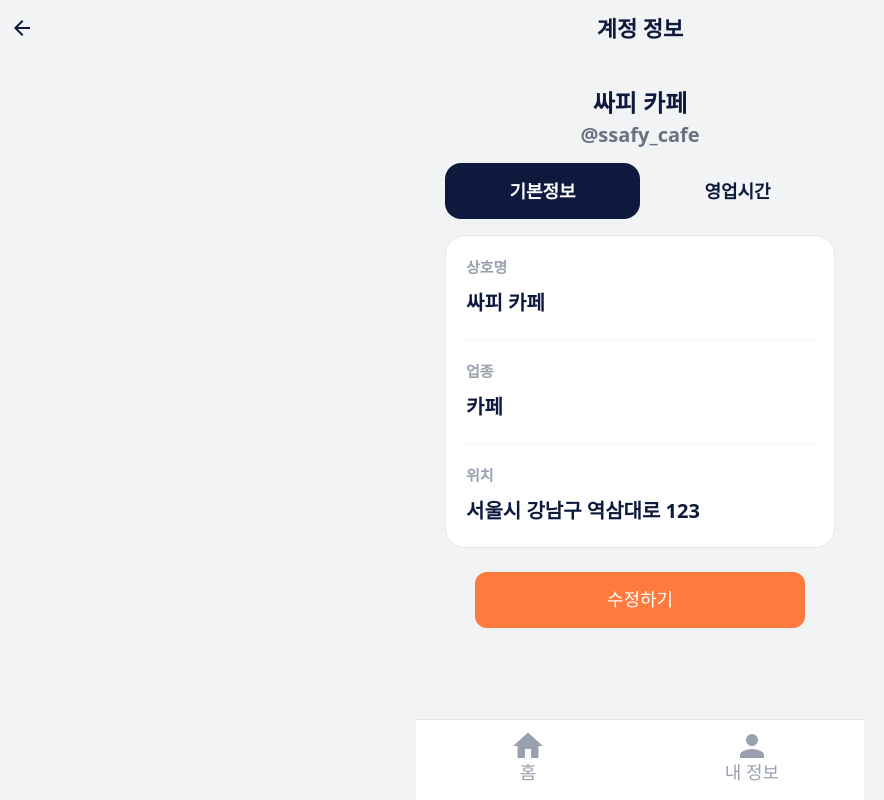
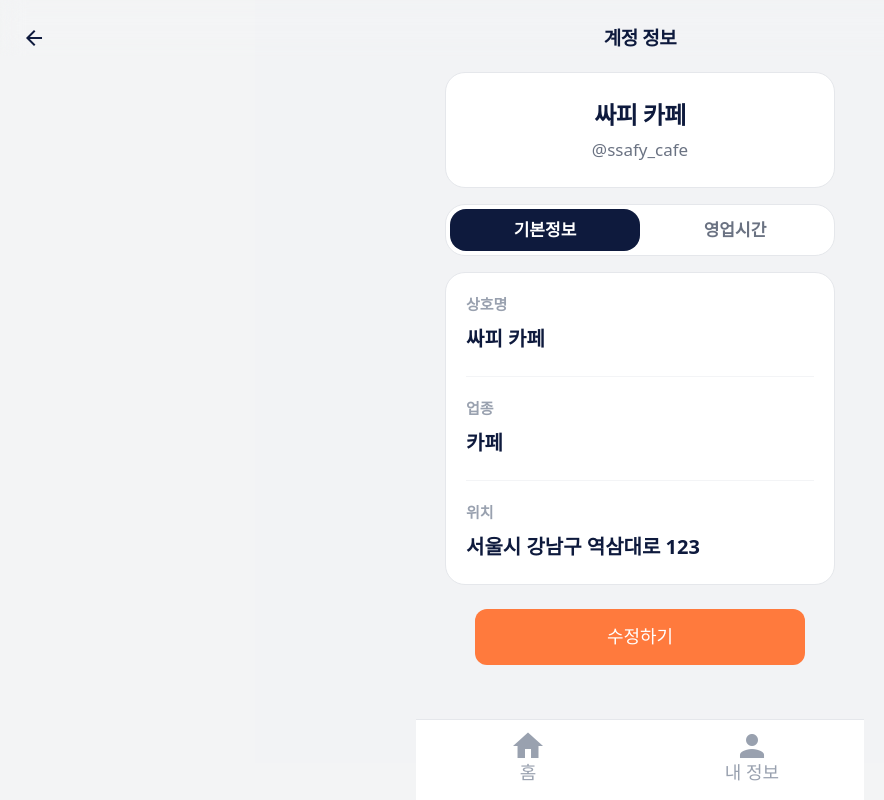
Before and after one commit to heewon916/marketing, a React (Vite) app in the folder fe/: page /mypage/account in a window 1280 px wide. Shown: the whole page, without its empty margins (0-884 px from the left). Built offline with nearby package versions, Linux system fonts and the light colour scheme.

Commit message:
refactor(user): 마이페이지 헤더 및 통계 카드 UI 구조 정리 (S14P31A401-28)

```diff
--- a/fe/src/features/mypage/components/AccountHeader.jsx
+++ b/fe/src/features/mypage/components/AccountHeader.jsx
@@ -1,20 +1,25 @@
 import { useNavigate } from 'react-router-dom';
 
-export default function AccountHeader({ title = '계정 정보' }) {
+export default function AccountHeader({
+  title = '계정 정보',
+  hideBackButton = false,
+}) {
   const navigate = useNavigate();
 
   return (
-    <header className="relative flex h-14 w-full items-center justify-center">
-      <button
-        type="button"
-        onClick={() => navigate(-1)}
-        className="absolute left-0 flex h-11 w-11 items-center justify-center rounded-2xl bg-gray-100 text-accent-100"
-        aria-label="뒤로가기"
-      >
-        <span className="material-icons text-[28px]">arrow_back</span>
-      </button>
+    <header className="sticky top-0 z-50 flex h-14 w-full items-center justify-center px-4 pt-5 backdrop-blur-md transition-all">
+      {!hideBackButton && (
+        <button
+          type="button"
+          onClick={() => navigate('/mypage')}
+          className="absolute left-4 top-5 flex h-9 w-9 items-center justify-center rounded-full text-accent-100"
+          aria-label="마이페이지로 이동"
+        >
+          <span className="material-icons text-[28px]">arrow_back</span>
+        </button>
+      )}
 
-      <h1 className="text-[22px] font-extrabold text-accent-100">
+      <h1 className="text-[19px] font-bold tracking-tight text-accent-100">
         {title}
       </h1>
     </header>
--- a/fe/src/features/mypage/components/AccountProfile.jsx
+++ b/fe/src/features/mypage/components/AccountProfile.jsx
@@ -1,16 +1,15 @@
-export default function AccountProfile({
-  storeName,
-  instagramUsername,
-}) {
+import CardShell from './CardShell';
+
+export default function AccountProfile({ storeName, instagramUsername }) {
   return (
-    <section className="flex flex-col items-center">
-      <strong className="mt-4 text-[24px] font-extrabold leading-tight text-accent-100">
+    <CardShell className="flex flex-col items-center justify-center p-6 text-center">
+      <strong className="text-[24px] font-extrabold tracking-tight text-accent-100">
         {storeName}
       </strong>
 
-      <span className="mt-1 text-[20px] font-bold leading-tight text-gray-500">
+      <span className="mt-1 text-[17px] font-medium text-gray-500">
         {instagramUsername}
       </span>
-    </section>
+    </CardShell>
   );
 }
--- a/fe/src/features/mypage/components/AccountTabSwitcher.jsx
+++ b/fe/src/features/mypage/components/AccountTabSwitcher.jsx
@@ -5,7 +5,7 @@ const tabs = [
 
 export default function AccountTabSwitcher({ activeTab, onChange }) {
   return (
-    <div className="grid h-14 w-full grid-cols-2 rounded-2xl bg-gray-100 p-0">
+    <div className="grid h-13 w-full grid-cols-2 rounded-[20px] border border-gray-200 bg-white p-1">
       {tabs.map((tab) => {
         const isActive = activeTab === tab.key;
 
@@ -15,10 +15,10 @@ export default function AccountTabSwitcher({ activeTab, onChange }) {
             type="button"
             onClick={() => onChange(tab.key)}
             className={[
-              'flex items-center justify-center rounded-2xl text-[18px] font-extrabold transition-colors',
+              'flex items-center justify-center rounded-[16px] text-[17px] font-bold transition-colors',
               isActive
                 ? 'bg-accent-100 text-white'
-                : 'bg-transparent text-accent-100',
+                : 'bg-transparent text-gray-500',
             ].join(' ')}
           >
             {tab.label}
--- a/fe/src/features/mypage/components/WeeklyStatCard.jsx
+++ b/fe/src/features/mypage/components/WeeklyStatCard.jsx
@@ -9,8 +9,37 @@ export default function WeeklyStatCard({
   const [animatedPercent, setAnimatedPercent] = useState(0);
 
   useEffect(() => {
-    const timer = setTimeout(() => setAnimatedPercent(percent), 100);
-    return () => clearTimeout(timer);
+    const targetPercent = Number(percent);
+
+    if (Number.isNaN(targetPercent)) {
+      return;
+    }
+
+    let animationFrameId;
+    let startTime;
+
+    const duration = 900;
+
+    const animate = (currentTime) => {
+      if (!startTime) {
+        startTime = currentTime;
+      }
+
+      const elapsedTime = currentTime - startTime;
+      const progress = Math.min(elapsedTime / duration, 1);
+      const easedProgress = 1 - Math.pow(1 - progress, 3);
+      const currentPercent = Math.round(targetPercent * easedProgress);
+
+      setAnimatedPercent(currentPercent);
+
+      if (progress < 1) {
+        animationFrameId = requestAnimationFrame(animate);
+      }
+    };
+
+    animationFrameId = requestAnimationFrame(animate);
+
+    return () => cancelAnimationFrame(animationFrameId);
   }, [percent]);
 
   const radius = 85;
@@ -48,7 +77,6 @@ export default function WeeklyStatCard({
             strokeLinecap="round"
             strokeDasharray={circumference}
             strokeDashoffset={strokeDashoffset}
-            className="transition-all duration-1000 ease-out"
           />
         </svg>
 
```
